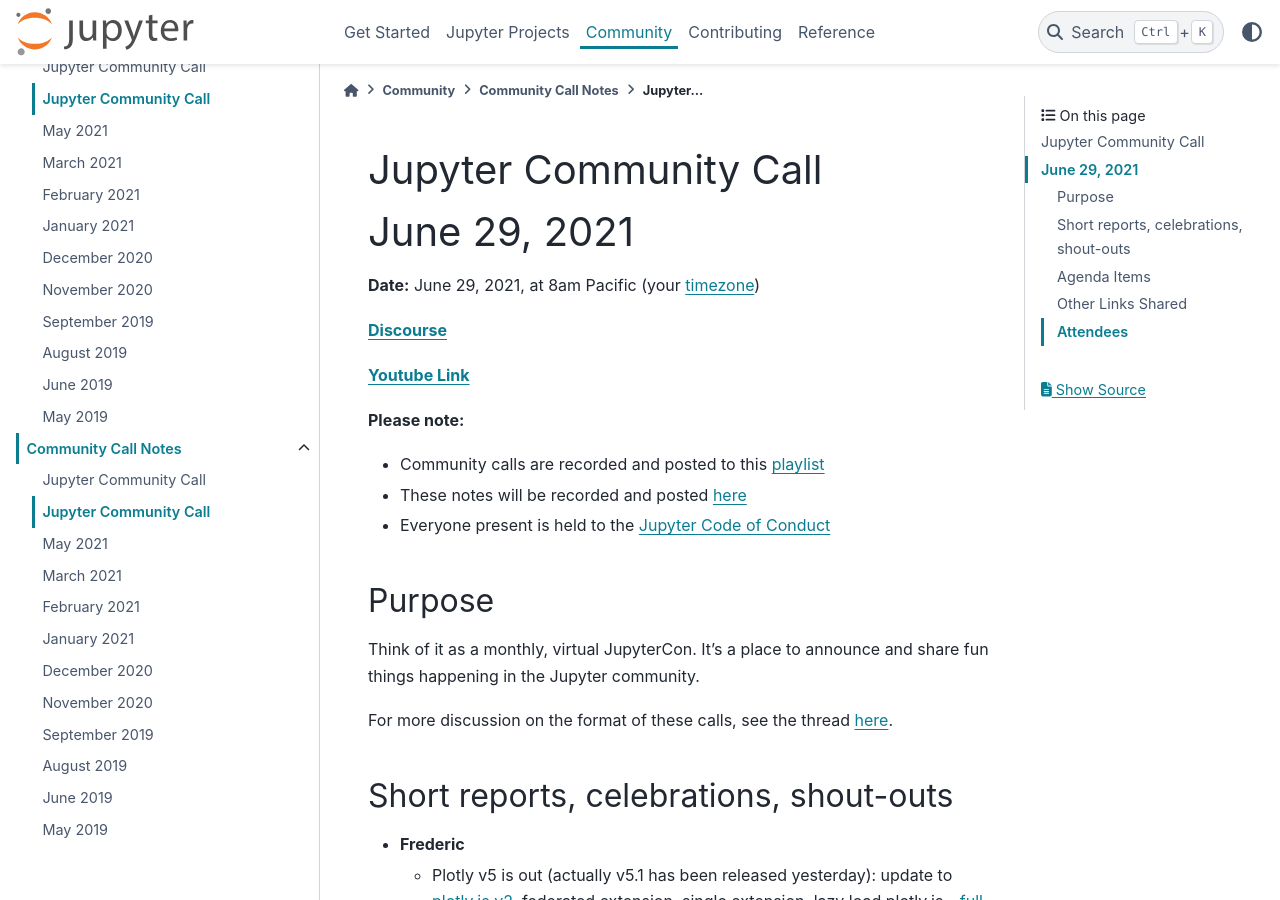
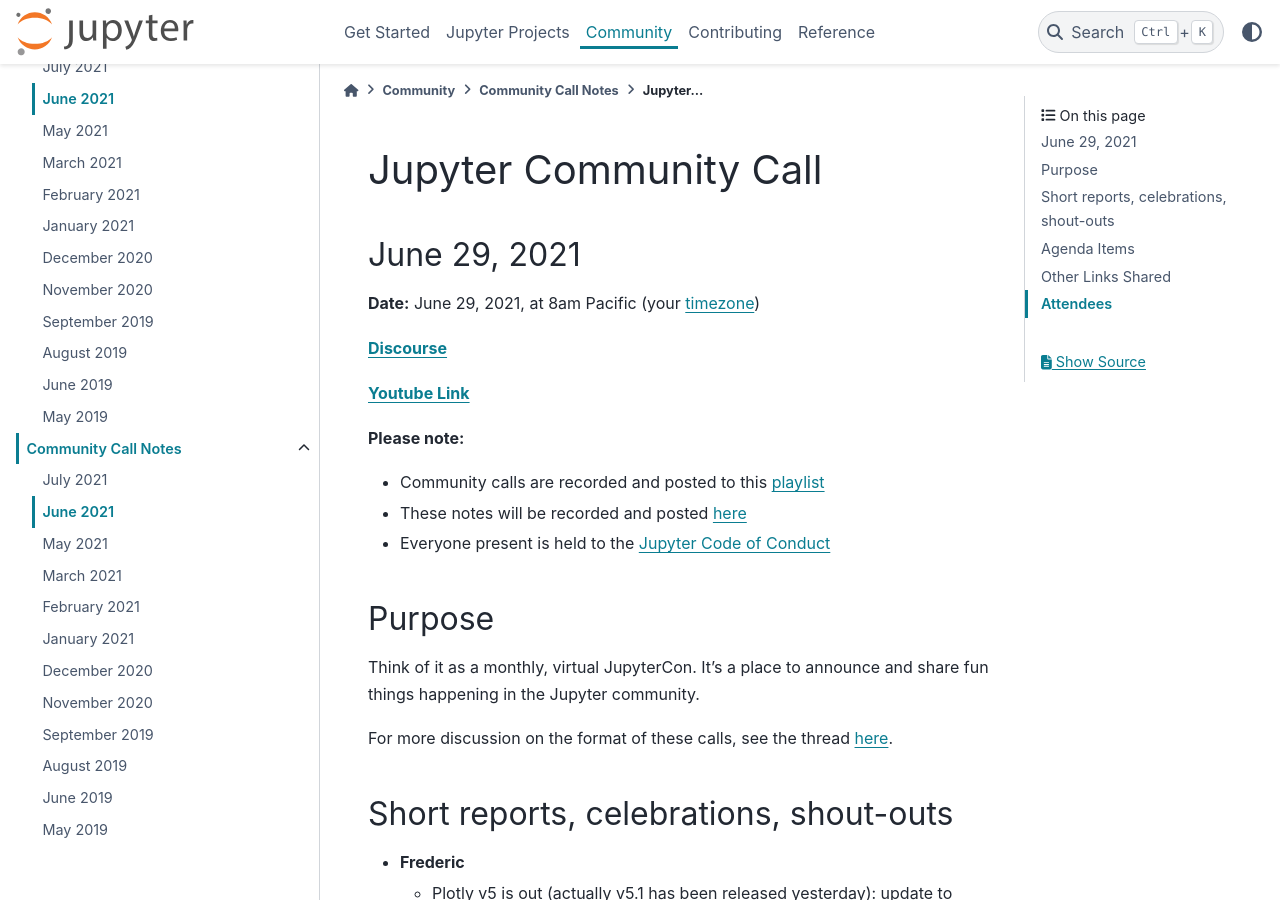
Before and after one commit to jupyter/jupyter, a Sphinx documentation site: the page built from docs/source/community/community-call-notes/2021-june.md, in a window 1280 px wide and 900 px high. Built offline with Sphinx 7.4.7 and the PyData theme 0.15.4, drawn with Linux system fonts in a browser that asks for light colours; pages that are not in the unit, such as notebooks, are missing from menus.

Commit message:
Correct headers on June and July 2021 notes

```diff
--- a/docs/source/community/community-call-notes/2021-june.md
+++ b/docs/source/community/community-call-notes/2021-june.md
@@ -1,5 +1,5 @@
 # Jupyter Community Call
-# June 29, 2021
+## June 29, 2021
 
 **Date:** June 29, 2021, at 8am Pacific (your [timezone](https://arewemeetingyet.com/Los%20Angeles/2021-06-29/8:00/Jupyter%20Community%20Call))
 
```
Also changed, not shown: docs/source/community/community-call-notes/2021-july.md (+1 -1 lines).
